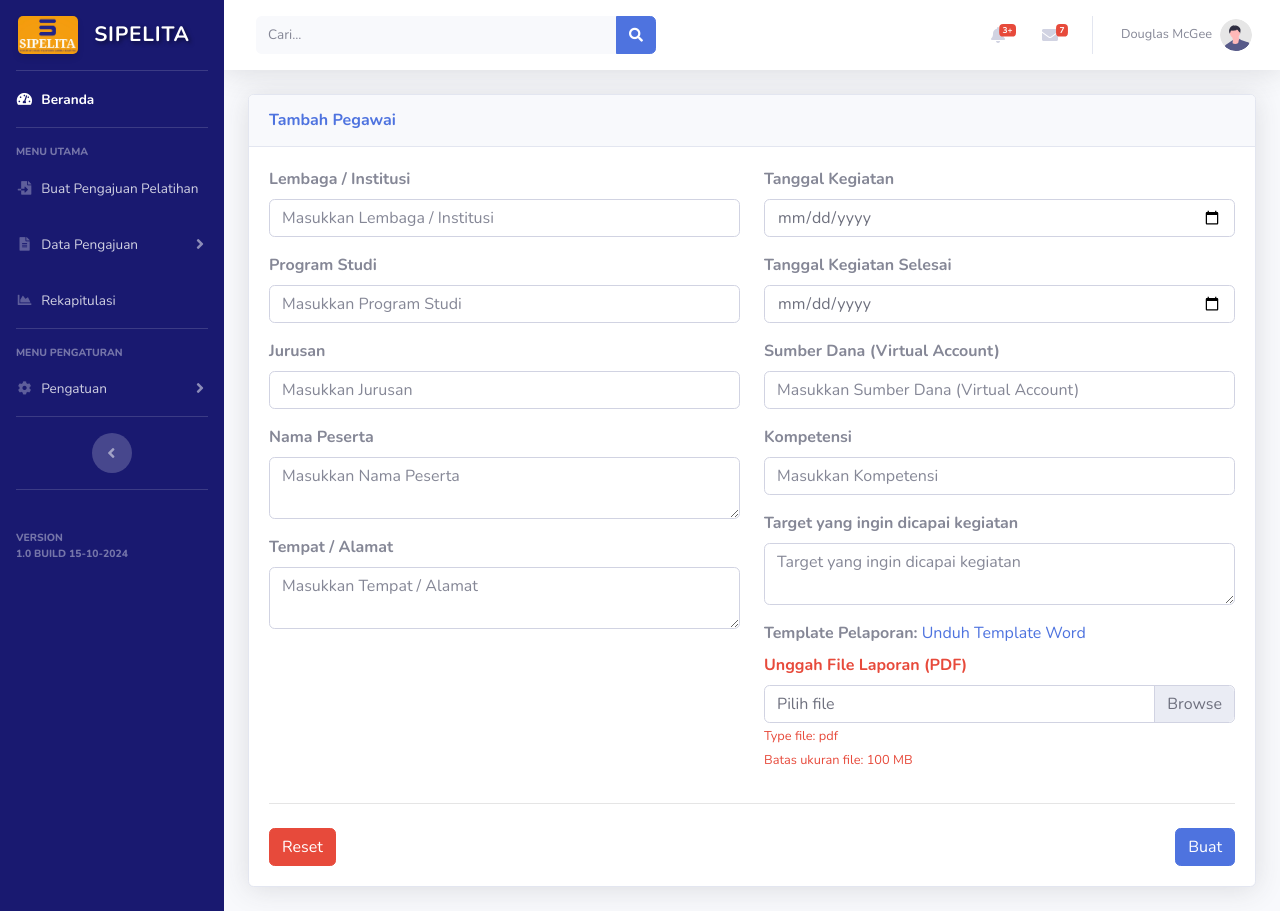
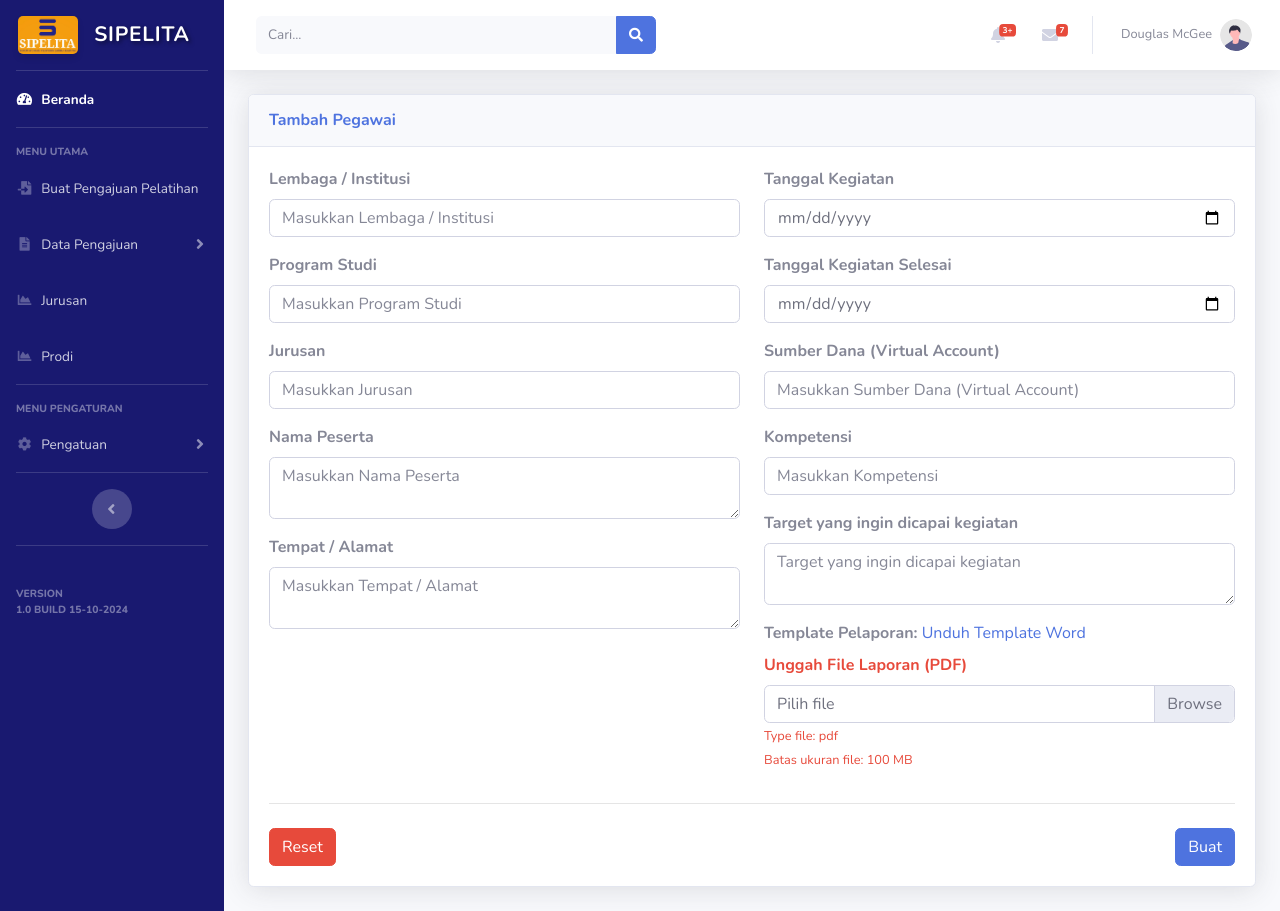
Before and after one commit to Nabil-Aditya/Sipelita, a PHP site: page /admin/add_pegawai.php in a window 1280 px wide. Run offline with PHP 8.4, Linux system fonts and the light colour scheme; some libraries are stand-ins or nearby versions.

Commit message:
Update add_pegawai.php

```diff
--- a/admin/add_pegawai.php
+++ b/admin/add_pegawai.php
@@ -88,9 +88,16 @@
 
             <!-- Nav Item - Charts -->
             <li class="nav-item">
-                <a class="nav-link" href="rekapitulasi_lpj.php">
+                <a class="nav-link" href="jurusan.php">
                     <i class="fas fa-fw fa-chart-area"></i>
-                    <span>Rekapitulasi</span></a>
+                    <span>Jurusan</span></a>
+            </li>
+
+            <!-- Nav Item - Charts -->
+            <li class="nav-item">
+                <a class="nav-link" href="prodi.php">
+                    <i class="fas fa-fw fa-chart-area"></i>
+                    <span>Prodi</span></a>
             </li>
 
             <!-- Divider -->
```
